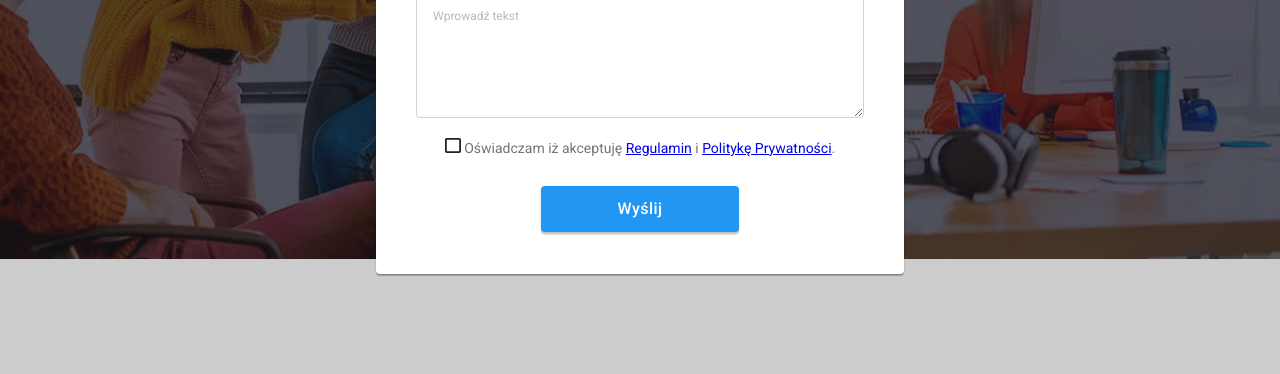
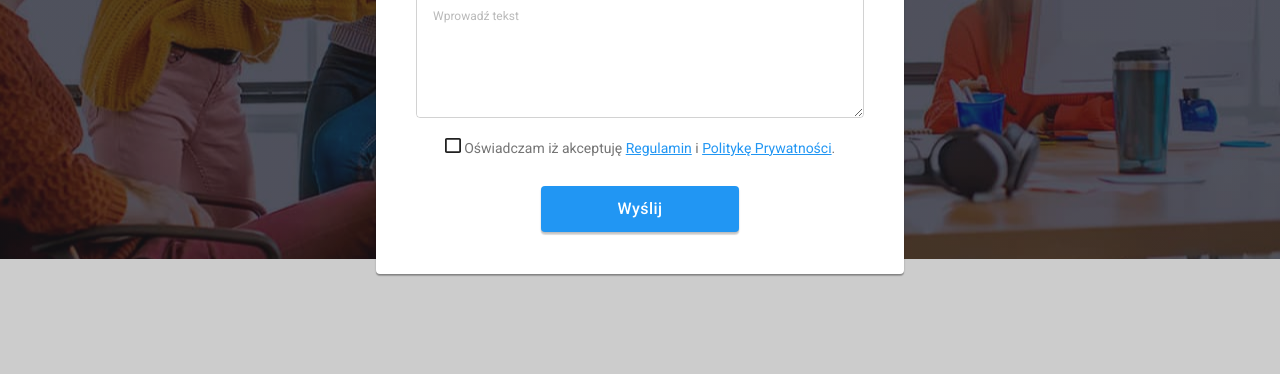
Before and after one commit to MonikaJablonska/goit-markup-hw-06, a plain HTML site: page index.html in a window 1280 px wide. Both pictures are taken after a click on the button "Zamów usługę". Shown: the part 417-791 px from the top of the page. Drawn offline with nearby package versions, Linux system fonts and the light colour scheme.

Commit message:
fix(modal window): add proper link color

```diff
--- a/css/styles.css
+++ b/css/styles.css
@@ -737,6 +737,10 @@ img {
   align-self: center;
 }
 
+.modal-form-link {
+   color: var(--accent);
+}
+
 .checkbox-input {
   -webkit-appearance: none;
   appearance: none;
```
